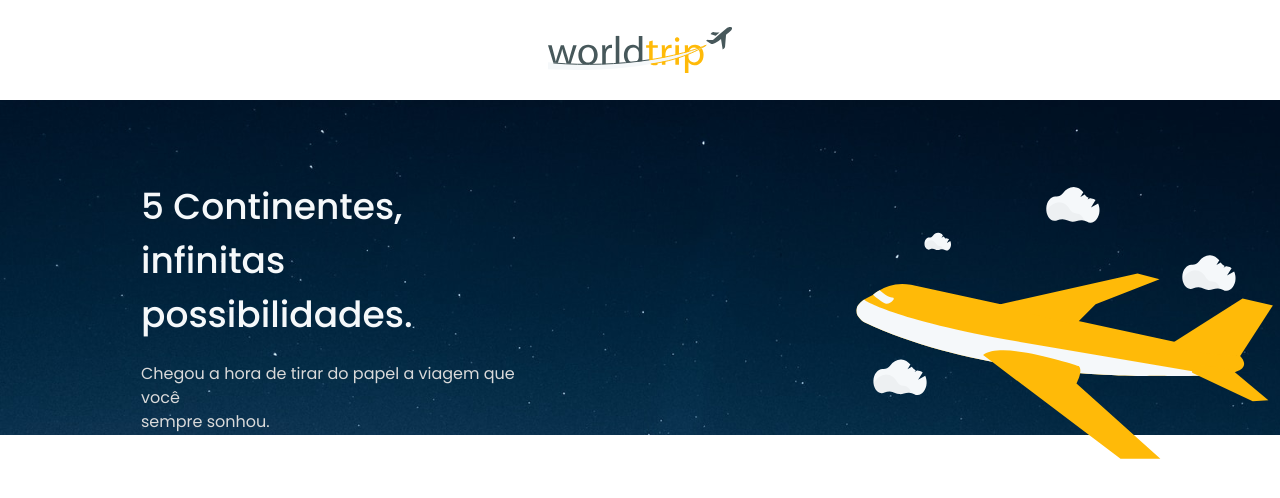
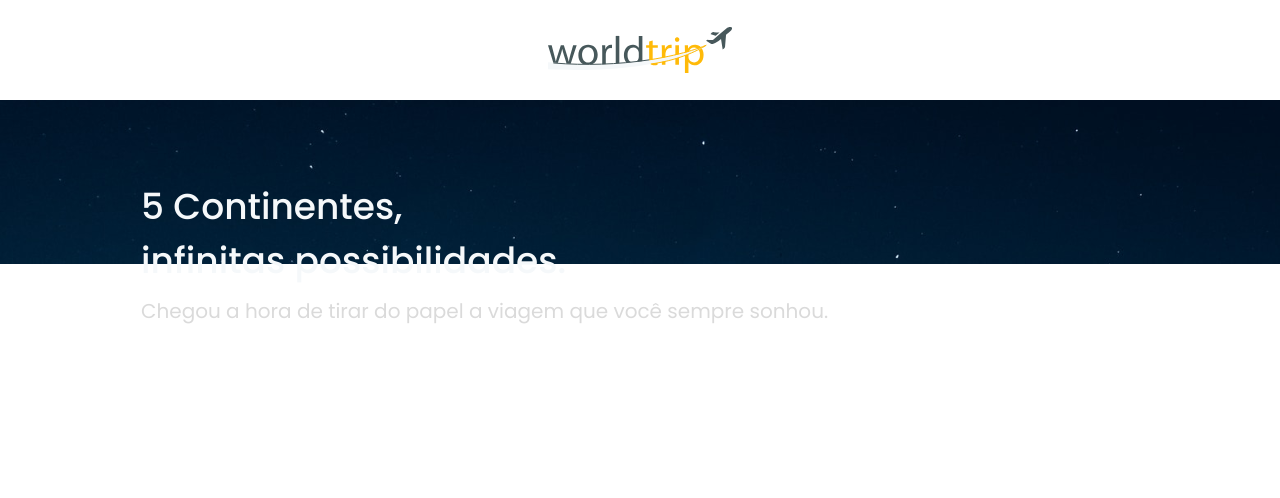
Before and after one commit to mjossany/worldtrip, a Next.js app: page / in a window 1280 px wide. Shown: the top 498 px of the page. Built offline with nearby package versions, Linux system fonts and the light colour scheme.

Commit message:
Create Banner for small devices

```diff
--- a/src/components/Banner/index.tsx
+++ b/src/components/Banner/index.tsx
@@ -1,20 +1,39 @@
 import { Box, Flex, Heading, Text, Image } from "@chakra-ui/react";
 
-// interface BannerProps {
-//   isMobile: boolean,
-// }
+interface BannerProps {
+  mobile: boolean,
+}
 
-export const Banner = () => {
+export const Banner = ({ mobile }: BannerProps) => {
+  if (mobile) {
+    return (
+      <Flex w="100%" h="164px" align="flex-start">
+      <Box w="100%" h="164px" backgroundImage="../../images/Background.svg" backgroundRepeat="no-repeat">
+        <Flex flexDirection="row">
+          <Box>
+            <Heading fontWeight="500" fontSize={[20, 36]} color="gray.50"  lineHeight={["30px", "54px"]} ml={[4, 141]} mt={["28px", "80px"]}>
+              5 Continentes,<br />
+              infinitas possibilidades.
+            </Heading>
+            <Text fontWeight="400" fontSize={[14, 20]} lineHeight={["21px", "30px"]} color="gray.200" ml={[4, 141]} mt="2">
+              Chegou a hora de tirar do papel a viagem que você sempre sonhou.
+            </Text>
+          </Box>
+        </Flex>
+      </Box>
+    </Flex>
+    )
+  }
   return (
-    <Flex w="100%" h="368px" align="flex-start" flexDirection="row">
+    <Flex w="100%" h="368px" align="flex-start">
       <Box w="100%" h="335px" backgroundImage="../../images/Background.svg" backgroundRepeat="no-repeat">
         <Flex flexDirection="row">
           <Box>
-            <Heading fontWeight="500" color="gray.50" fontSize="36px" lineHeight="54px" ml={141} mt="80px">
+            <Heading fontWeight="500" fontSize={[20, 36]} color="gray.50"  lineHeight="54px" ml={141} mt="80px">
               5 Continentes,<br />
               infinitas possibilidades.
             </Heading>
-            <Text fontWeight="400" color="gray.200" ml={141} mt="5">
+            <Text fontWeight="400" fontSize={[14, 20]} color="gray.200" ml={141} mt="5">
               Chegou a hora de tirar do papel a viagem que você<br /> sempre sonhou.
             </Text>
           </Box>
--- a/src/pages/index.tsx
+++ b/src/pages/index.tsx
@@ -1,7 +1,12 @@
+import { useBreakpointValue } from "@chakra-ui/react";
 import { Banner } from "../components/Banner";
 
 export default function Home() {
+  const isMobile = useBreakpointValue({
+    base: true,
+    xl: false,
+  })
   return (
-    <Banner />
+    <Banner mobile={isMobile} />
   )
 }
--- a/src/styles/theme.ts
+++ b/src/styles/theme.ts
@@ -23,11 +23,4 @@ export const theme = extendTheme({
     heading: 'Poppins',
     body: 'Poppins',
   },
-  styles: {
-    global: {
-      body: {
-        w: "100%"
-      }
-    }
-  }
 })
```
